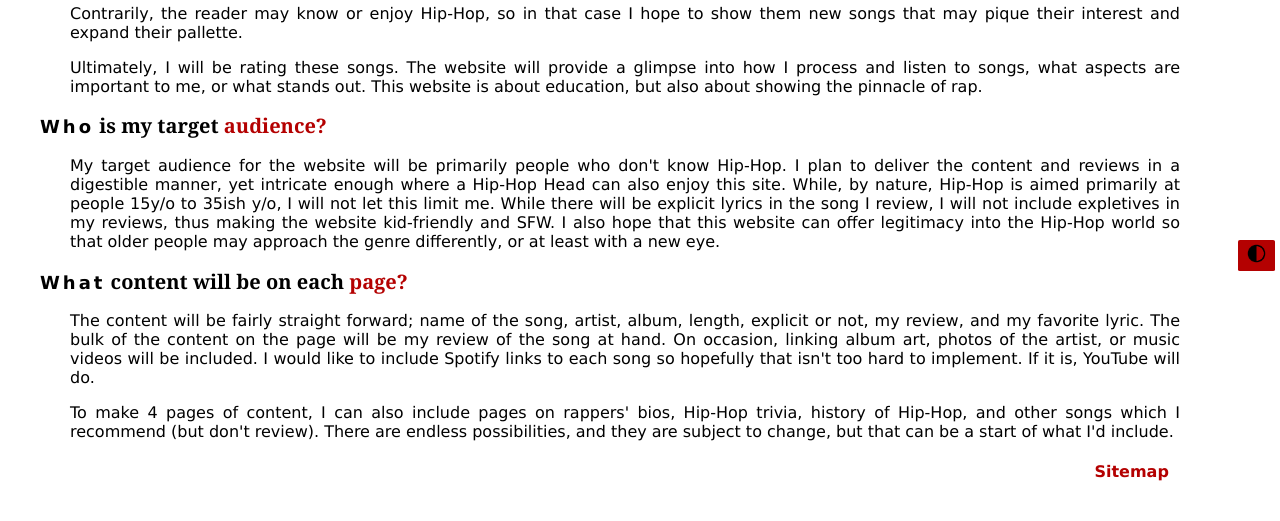
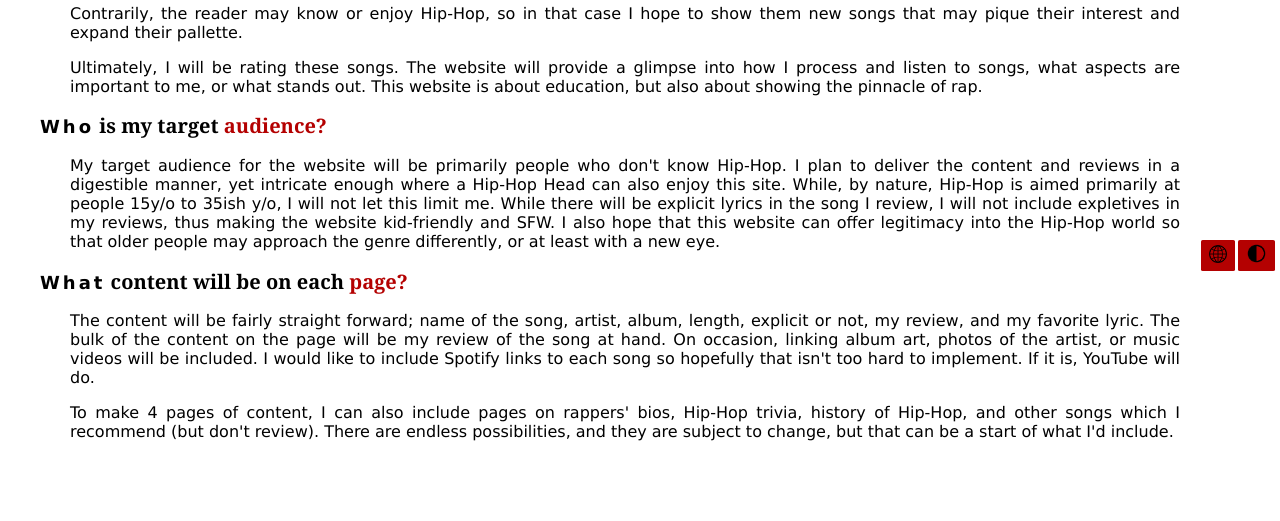
Before and after one commit to smcdermott3/project, a PHP site: page /proposal.html in a window 1280 px wide. Shown: the part 519-1040 px from the top of the page. After the commit the page ends 960 px from the top, so only its background shows below. Run offline with PHP 8.4, Linux system fonts and the light colour scheme.

Commit message:
Sitemap button

```diff
--- a/about_the_artist.html
+++ b/about_the_artist.html
@@ -120,7 +120,8 @@
 
 
 
-<h4 id="sitemap_universal"><a href="project_sitemap.html" target="_blank"> &nbsp; Sitemap &nbsp; </a></h4>
+<button id="sitemap_universal"><a href="project_sitemap.html" class="sitemap_universal"><img src="/images/globe.png" alt="" height="18px"></a>
+</button>
 
  <!-- below, dark mode button -->
  <button id="fixedbutton" onclick="myFunction()">
--- a/index.html
+++ b/index.html
@@ -40,7 +40,7 @@
 
 
 
-<button id="sitemap_universal"><a href="project_sitemap.html" class="sitemap_universal"><img src="/images/globe.png" alt="" height="25px"></a>
+<button id="sitemap_universal"><a href="project_sitemap.html" class="sitemap_universal"><img src="/images/globe.png" alt="" height="18px"></a>
 </button>
 
  <!-- below, dark mode button -->
--- a/playlists.html
+++ b/playlists.html
@@ -49,8 +49,8 @@
 </div>
 
 
-<h4 id="sitemap_universal"><a href="project_sitemap.html" target="_blank"> &nbsp; Sitemap &nbsp; </a></h4>
-
+<button id="sitemap_universal"><a href="project_sitemap.html" class="sitemap_universal"><img src="/images/globe.png" alt="" height="18px"></a>
+</button>
  <!-- below, dark mode button -->
  <button id="fixedbutton" onclick="myFunction()">
 <img src="/images/dark_mode.png" alt="DarkMode" height="25px">
--- a/proposal.html
+++ b/proposal.html
@@ -60,8 +60,8 @@
 
 
 
-    <h4 id="sitemap_universal"><a href="project_sitemap.html" target="_blank"> &nbsp; Sitemap &nbsp; </a></h4>
-
+<button id="sitemap_universal"><a href="project_sitemap.html" class="sitemap_universal"><img src="/images/globe.png" alt="" height="18px"></a>
+</button>
  <!-- below, dark mode button -->
  <button id="fixedbutton" onclick="myFunction()">
 <img src="/images/dark_mode.png" alt="DarkMode" height="25px">
--- a/styles/rtd.css
+++ b/styles/rtd.css
@@ -13,7 +13,7 @@
     #first_word {letter-spacing: 3px; font-family: Verdana; font-size: 0.9em;}
 
     a {color: rgb(180, 1, 1); text-decoration: none;}
-    a:hover {background-color: black; color: rgb(180, 1, 1); text-decoration: none;}
+    h4 a:hover {background-color: black; color: rgb(180, 1, 1); text-decoration: none;}
     button {background-color: rgb(180,1,1);
         color: black; font-family: Georgia; font-weight: bold; border: black; border-radius: 5%;}
     button:hover {background-color: rgb(114, 1, 1); border-radius: 20%;}
@@ -31,7 +31,8 @@
     p.rating {margin-right: 350px;}
 
     button#sitemap_universal {position: fixed; bottom: 10px; right: 45px;}
-   a#sitemap_universal:hover {background-color: none;}
+    a#sitemap_universal:hover {background-color: none;}
+    button#sitemap_universal {padding-top: 5px; padding-right: 8px; padding-bottom: 4px; padding-left: 8px;}
 
     /* below is dark mode */
     .dark-mode {background-color: rgb(0, 0, 0); color: rgb(230, 230, 230);}
```
